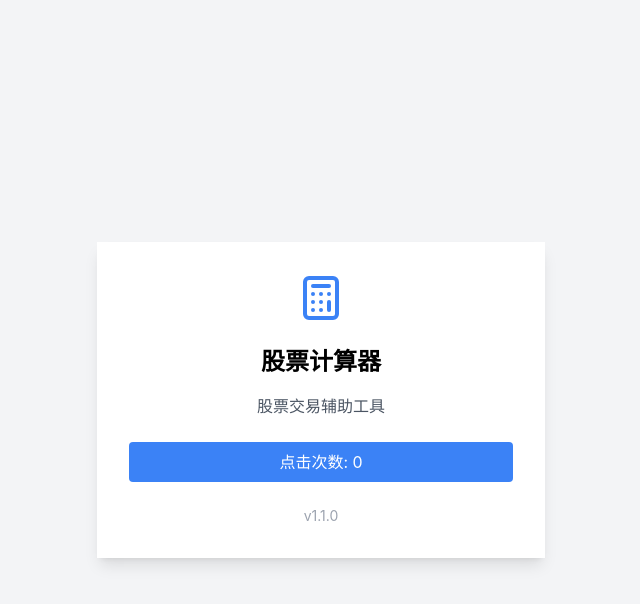
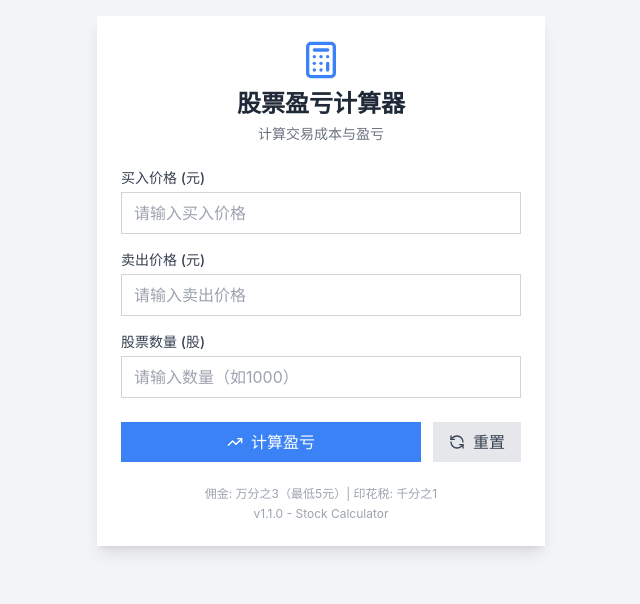
Before and after one commit to zhudeying915826-lang/stoke-calculator, a React (Vite) app: page / in a window 1280 px wide. Shown: the top 604 px of the page, without its empty margins (319-959 px from the left). Built offline with nearby package versions, Linux system fonts and the light colour scheme.

Commit message:
Update App.tsx

```diff
--- a/src/App.tsx
+++ b/src/App.tsx
@@ -1,28 +1,168 @@
 import { useState } from 'react'
-import { Calculator } from 'lucide-react'
+import { Calculator, TrendingUp, TrendingDown, RefreshCcw } from 'lucide-react'
 
 function App() {
-  const [count, setCount] = useState(0)
+  const [buyPrice, setBuyPrice] = useState<string>('')
+  const [sellPrice, setSellPrice] = useState<string>('')
+  const [quantity, setQuantity] = useState<string>('')
+  const [result, setResult] = useState<{
+    profit: number;
+    profitRate: number;
+    buyCost: number;
+    sellCost: number;
+    totalCost: number;
+  } | null>(null)
+
+  const calculate = () => {
+    const buy = parseFloat(buyPrice)
+    const sell = parseFloat(sellPrice)
+    const qty = parseInt(quantity)
+
+    if (!buy || !sell || !qty) return
+
+    // 假设佣金万分之3，最低5元；印花税千分之1（卖出时）；过户费万分之0.1
+    const commissionRate = 0.0003
+    const stampDutyRate = 0.001
+    const transferFeeRate = 0.00001
+
+    const buyAmount = buy * qty
+    const sellAmount = sell * qty
+
+    const buyCommission = Math.max(buyAmount * commissionRate, 5)
+    const sellCommission = Math.max(sellAmount * commissionRate, 5)
+    const stampDuty = sellAmount * stampDutyRate
+    const transferFee = (buyAmount + sellAmount) * transferFeeRate
+
+    const buyCost = buyCommission + transferFee / 2
+    const sellCost = sellCommission + stampDuty + transferFee / 2
+    const totalCost = buyCost + sellCost
+
+    const profit = sellAmount - buyAmount - totalCost
+    const profitRate = (profit / buyAmount) * 100
+
+    setResult({
+      profit,
+      profitRate,
+      buyCost,
+      sellCost,
+      totalCost
+    })
+  }
+
+  const reset = () => {
+    setBuyPrice('')
+    setSellPrice('')
+    setQuantity('')
+    setResult(null)
+  }
 
   return (
-    <div className="min-h-screen bg-gray-100 flex items-center justify-center p-4">
-      <div className="bg-white rounded-lg shadow-lg p-8 max-w-md w-full">
-        <div className="flex items-center justify-center mb-6">
-          <Calculator className="w-12 h-12 text-blue-500" />
+    <div className="min-h-screen bg-gray-100 p-4">
+      <div className="max-w-md mx-auto bg-white rounded-lg shadow-lg p-6">
+        {/* 标题 */}
+        <div className="text-center mb-6">
+          <div className="flex items-center justify-center mb-2">
+            <Calculator className="w-10 h-10 text-blue-500" />
+          </div>
+          <h1 className="text-2xl font-bold text-gray-800">股票盈亏计算器</h1>
+          <p className="text-gray-500 text-sm mt-1">计算交易成本与盈亏</p>
         </div>
-        <h1 className="text-2xl font-bold text-center mb-4">股票计算器</h1>
-        <p className="text-gray-600 text-center mb-6">股票交易辅助工具</p>
 
-        <div className="space-y-4">
+        {/* 输入区域 */}
+        <div className="space-y-4 mb-6">
+          <div>
+            <label className="block text-sm font-medium text-gray-700 mb-1">买入价格 (元)</label>
+            <input
+              type="number"
+              step="0.01"
+              value={buyPrice}
+              onChange={(e) => setBuyPrice(e.target.value)}
+              placeholder="请输入买入价格"
+              className="w-full px-3 py-2 border border-gray-300 rounded-md focus:outline-none focus:ring-2 focus:ring-blue-500"
+            />
+          </div>
+
+          <div>
+            <label className="block text-sm font-medium text-gray-700 mb-1">卖出价格 (元)</label>
+            <input
+              type="number"
+              step="0.01"
+              value={sellPrice}
+              onChange={(e) => setSellPrice(e.target.value)}
+              placeholder="请输入卖出价格"
+              className="w-full px-3 py-2 border border-gray-300 rounded-md focus:outline-none focus:ring-2 focus:ring-blue-500"
+            />
+          </div>
+
+          <div>
+            <label className="block text-sm font-medium text-gray-700 mb-1">股票数量 (股)</label>
+            <input
+              type="number"
+              value={quantity}
+              onChange={(e) => setQuantity(e.target.value)}
+              placeholder="请输入数量（如1000）"
+              className="w-full px-3 py-2 border border-gray-300 rounded-md focus:outline-none focus:ring-2 focus:ring-blue-500"
+            />
+          </div>
+        </div>
+
+        {/* 按钮 */}
+        <div className="flex gap-3 mb-6">
           <button
-            onClick={() => setCount(count + 1)}
-            className="w-full bg-blue-500 text-white py-2 rounded hover:bg-blue-600 transition"
+            onClick={calculate}
+            className="flex-1 bg-blue-500 text-white py-2 px-4 rounded-md hover:bg-blue-600 transition flex items-center justify-center gap-2"
           >
-            点击次数: {count}
+            <TrendingUp className="w-4 h-4" />
+            计算盈亏
+          </button>
+          <button
+            onClick={reset}
+            className="px-4 py-2 bg-gray-200 text-gray-700 rounded-md hover:bg-gray-300 transition flex items-center gap-2"
+          >
+            <RefreshCcw className="w-4 h-4" />
+            重置
           </button>
         </div>
 
-        <p className="text-sm text-gray-400 text-center mt-6">v1.1.0</p>
+        {/* 结果显示 */}
+        {result && (
+          <div className="bg-gray-50 rounded-lg p-4 space-y-3">
+            <div className="flex items-center justify-between pb-2 border-b border-gray-200">
+              <span className="text-gray-600">盈亏金额:</span>
+              <span className={`text-xl font-bold ${result.profit >= 0 ? 'text-red-500' : 'text-green-500'}`}>
+                {result.profit >= 0 ? '+' : ''}{result.profit.toFixed(2)} 元
+              </span>
+            </div>
+
+            <div className="flex items-center justify-between">
+              <span className="text-gray-600">收益率:</span>
+              <span className={`font-bold ${result.profitRate >= 0 ? 'text-red-500' : 'text-green-500'}`}>
+                {result.profitRate >= 0 ? '+' : ''}{result.profitRate.toFixed(2)}%
+              </span>
+            </div>
+
+            <div className="flex items-center justify-between text-sm">
+              <span className="text-gray-500">买入成本:</span>
+              <span className="text-gray-700">{result.buyCost.toFixed(2)} 元</span>
+            </div>
+
+            <div className="flex items-center justify-between text-sm">
+              <span className="text-gray-500">卖出成本:</span>
+              <span className="text-gray-700">{result.sellCost.toFixed(2)} 元</span>
+            </div>
+
+            <div className="flex items-center justify-between text-sm pt-2 border-t border-gray-200">
+              <span className="text-gray-500">总手续费:</span>
+              <span className="text-gray-700">{result.totalCost.toFixed(2)} 元</span>
+            </div>
+          </div>
+        )}
+
+        {/* 说明 */}
+        <div className="mt-6 text-xs text-gray-400 text-center">
+          <p>佣金: 万分之3（最低5元）| 印花税: 千分之1</p>
+          <p className="mt-1">v1.1.0 - Stock Calculator</p>
+        </div>
       </div>
     </div>
   )
```
